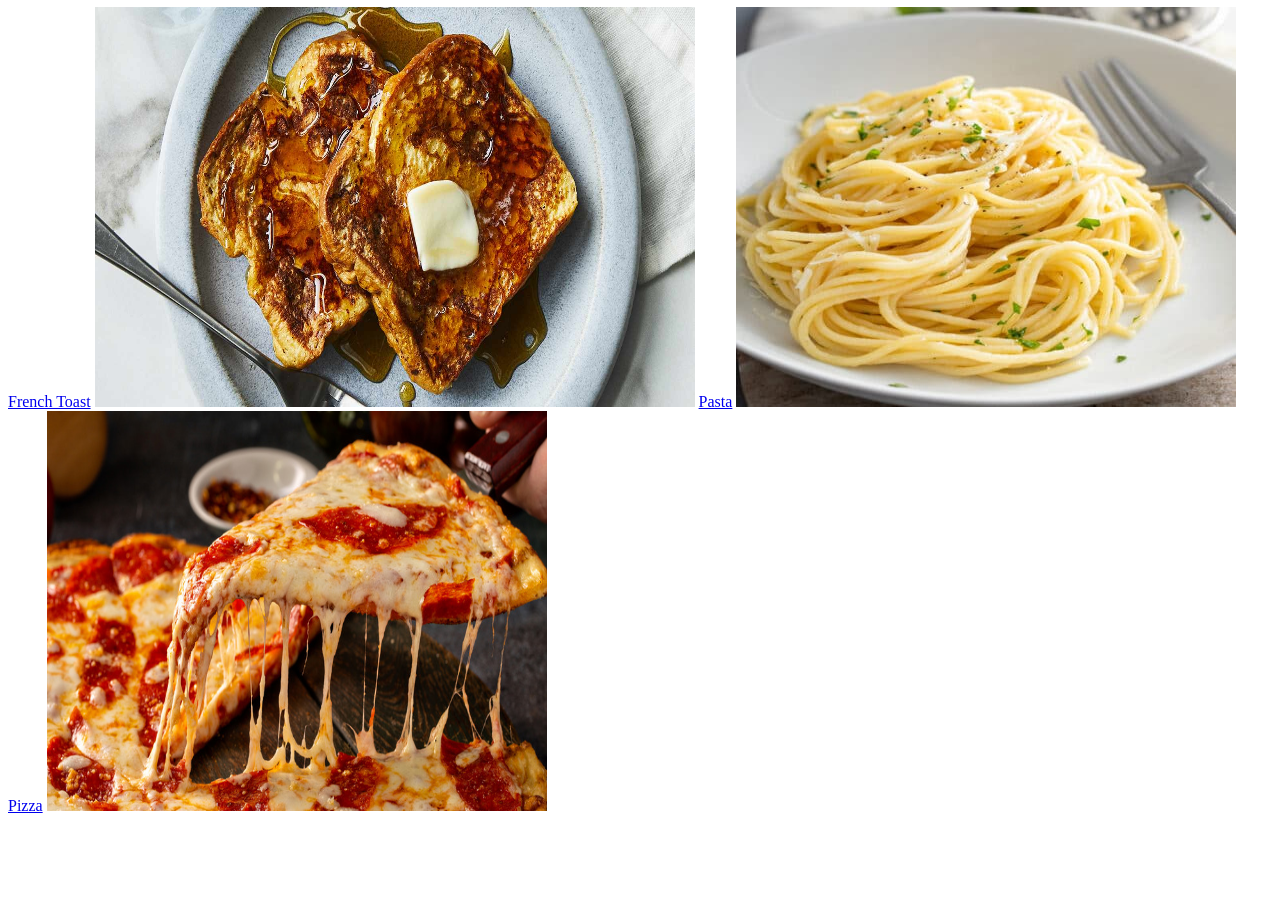
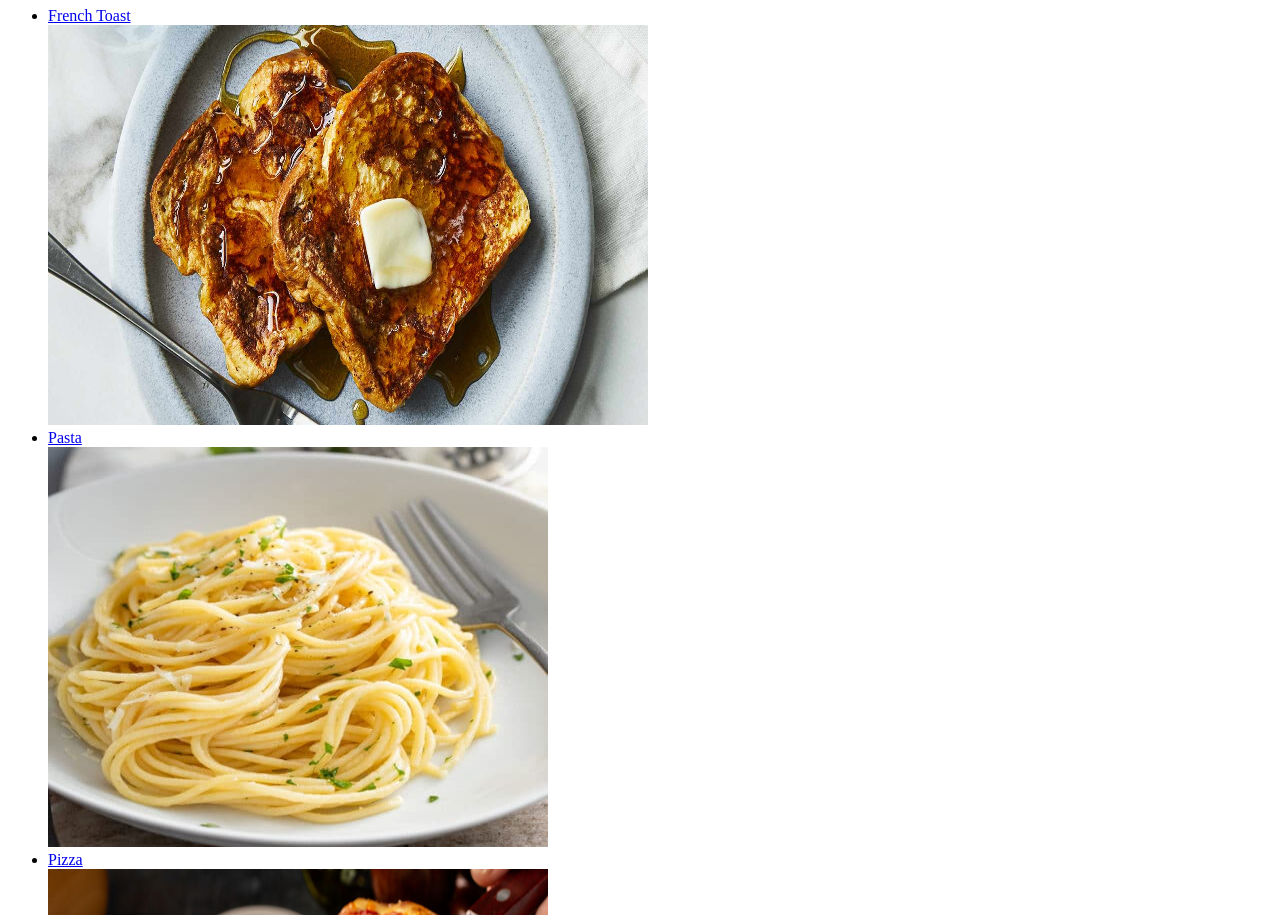
Before and after one commit to E-r-1-c/odin_recipes, a plain HTML site: page index.html in a window 1280 px wide. Shown: the part 73-988 px from the top of the page. Before the commit the page ends 896 px from the top, so only its background shows below. Drawn offline with Linux system fonts and the light colour scheme.

Commit message:
finished website

```diff
--- a/index.html
+++ b/index.html
@@ -7,24 +7,27 @@
     </head>
 
     <body>
-        <h1>Recipes</h1>
-        <a href="recipes/french_toast.html">French Toast</a>
+        <ul>
+            <h1>Recipes</h1>
 
-        <img src="recipes/img/French_Toast.jpg" alt="Yummy French Toast"
+            <li><a href="recipes/french_toast.html">French Toast</a></li>
+
+             <img src="recipes/img/French_Toast.jpg" alt="Yummy French Toast"
             width="600"
             height="400">
 
-        <a href="recipes/pasta.html">Pasta</a>
+            <li><a href="recipes/pasta.html">Pasta</a></li>
 
-        <img src="recipes/img/pasta.jpg" alt="Fresh Pasta"
+            <img src="recipes/img/pasta.jpg" alt="Fresh Pasta"
             width="500"
             height="400">
 
-        <a href="recipes/pizza.html">Pizza</a>
+            <li><a href="recipes/pizza.html">Pizza</a></li>
 
-        <img src="recipes/img/pizza.jpg" alt="Melting Cheesy Pizza"
+            <img src="recipes/img/pizza.jpg" alt="Melting Cheesy Pizza"
             width="500"
             height="400">
-        </body>
+        </ul>
+    </body>
 
 </html>
```
